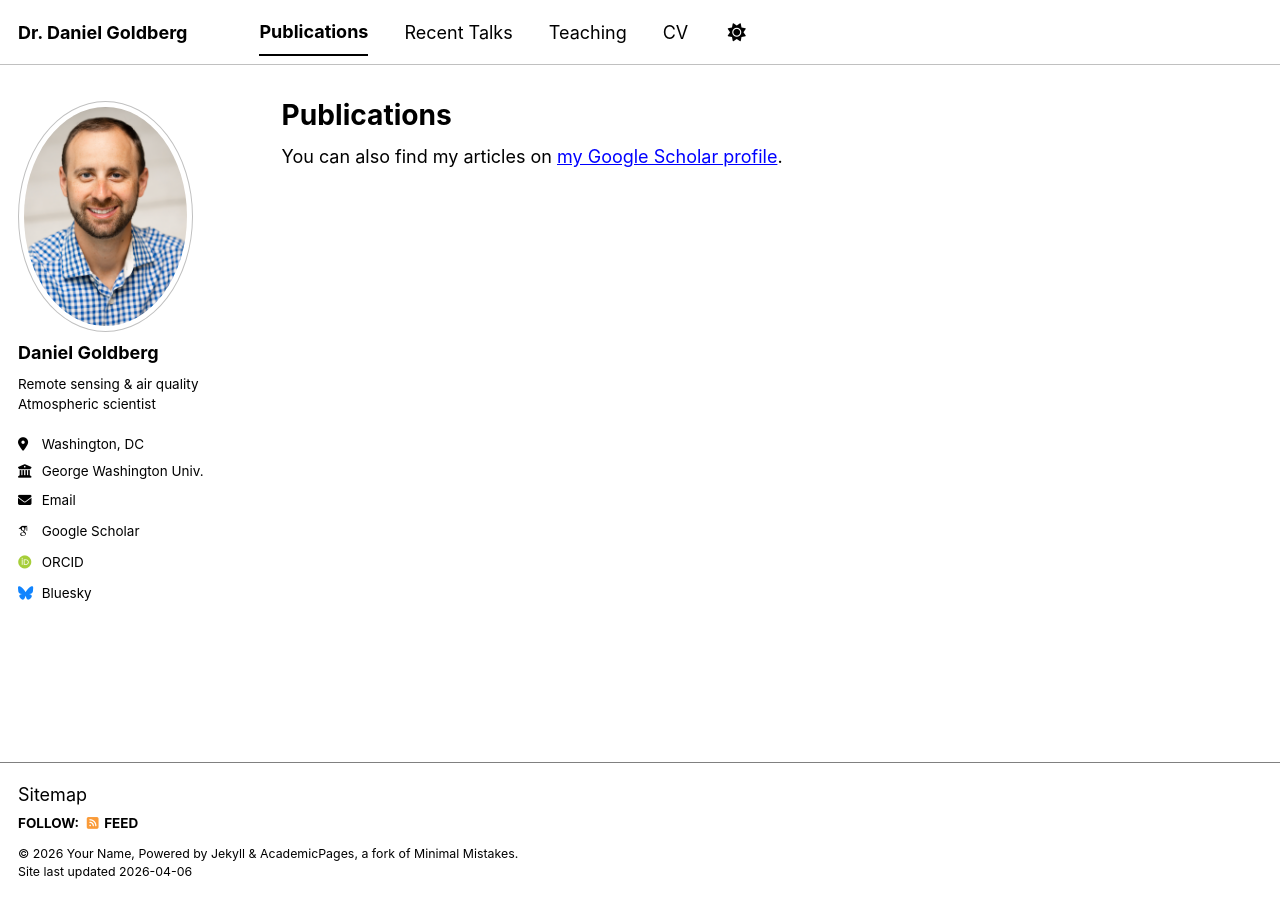
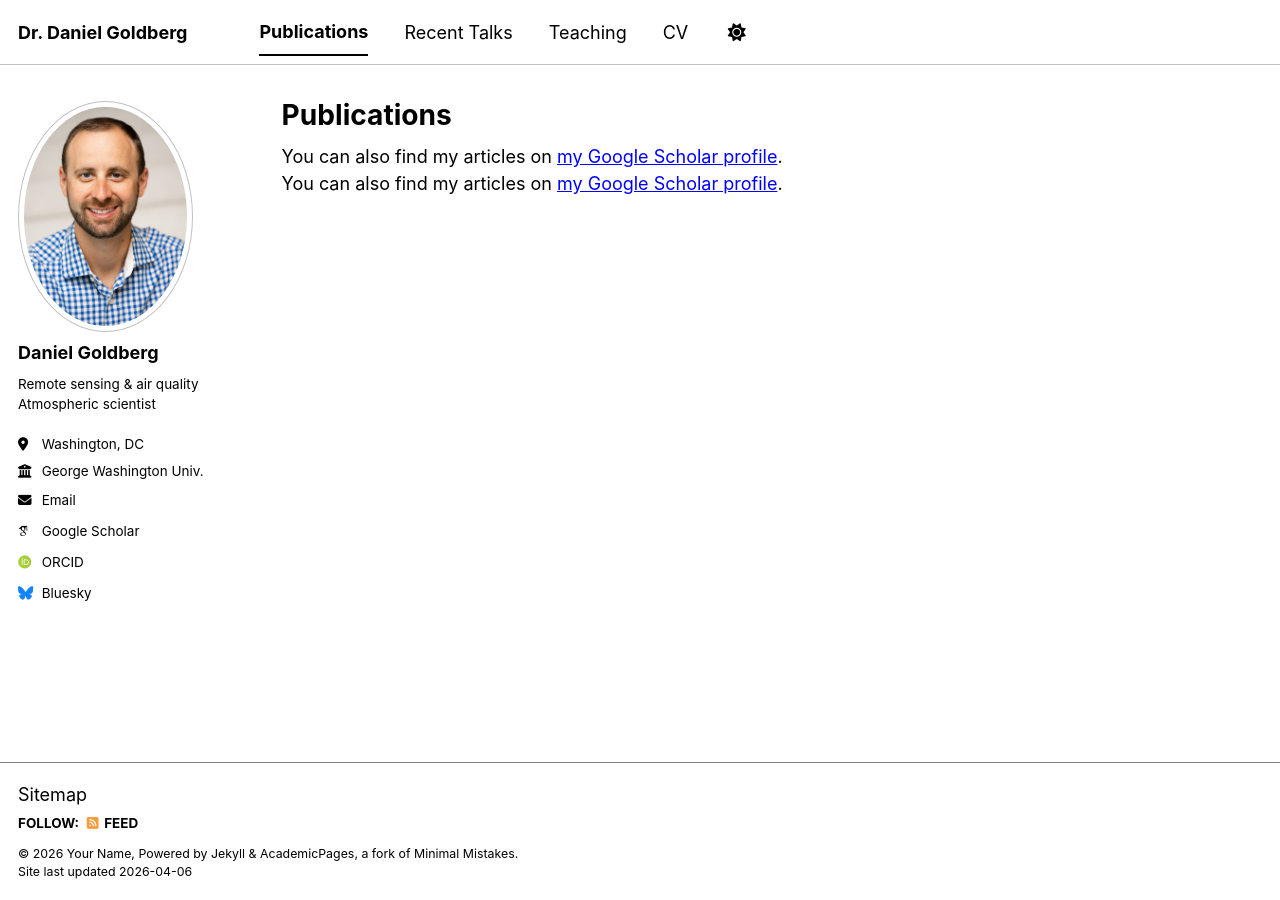
Before and after one commit to dgoldbergaq/dgoldbergaq.github.io, a Jekyll site: the page built from _pages/publications.html, in a window 1280 px wide. Built offline with Jekyll 4.4.1, drawn with Linux system fonts in a browser that asks for light colours; some web fonts are replaced; a script bundle is joined from its source files by our own code; library files that are not in the unit come from our copies.

```diff
--- a/_pages/publications.html
+++ b/_pages/publications.html
@@ -7,6 +7,9 @@
 
 {% if site.author.googlescholar %}
   <div class="wordwrap">You can also find my articles on <a href="{{site.author.googlescholar}}">my Google Scholar profile</a>.</div>
+
+<div class="wordwrap">You can also find my articles on <a href="{{site.author.googlescholar}}">my Google Scholar profile</a>.</div>
+
 {% endif %}
 
 {% include base_path %}
```
